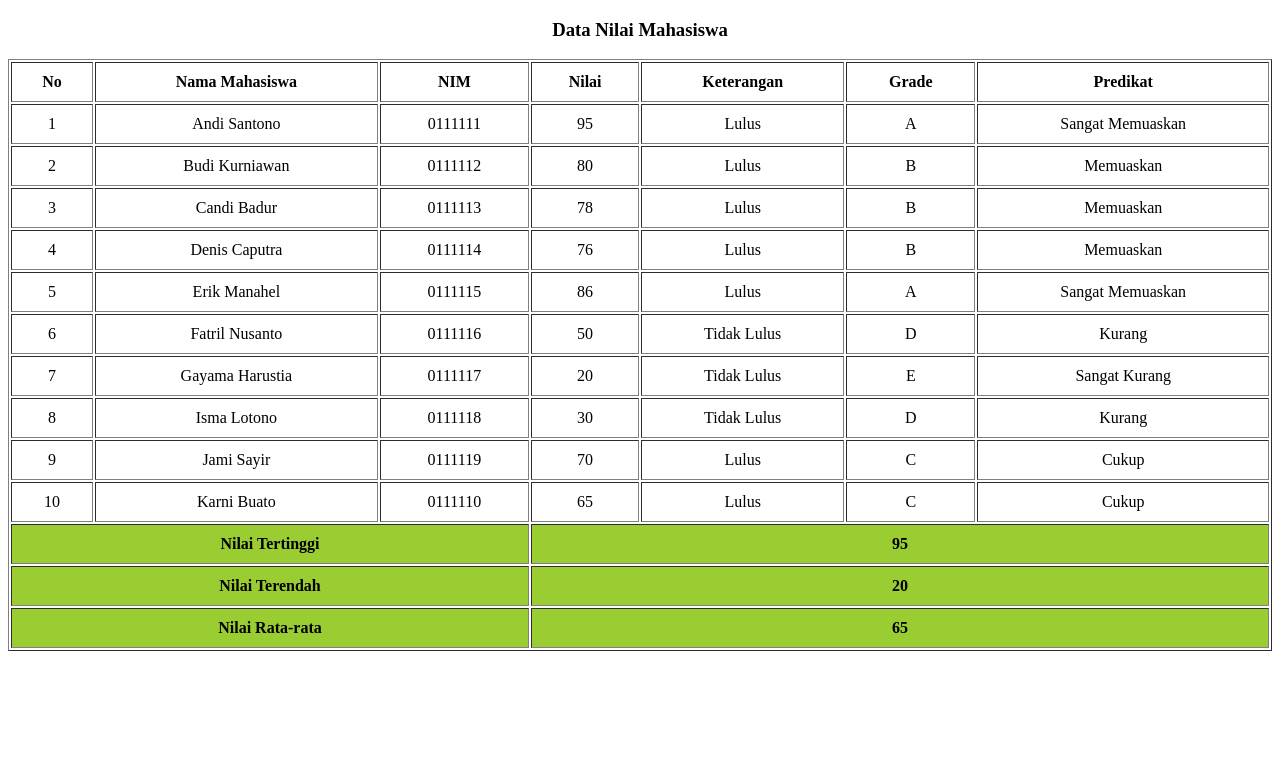
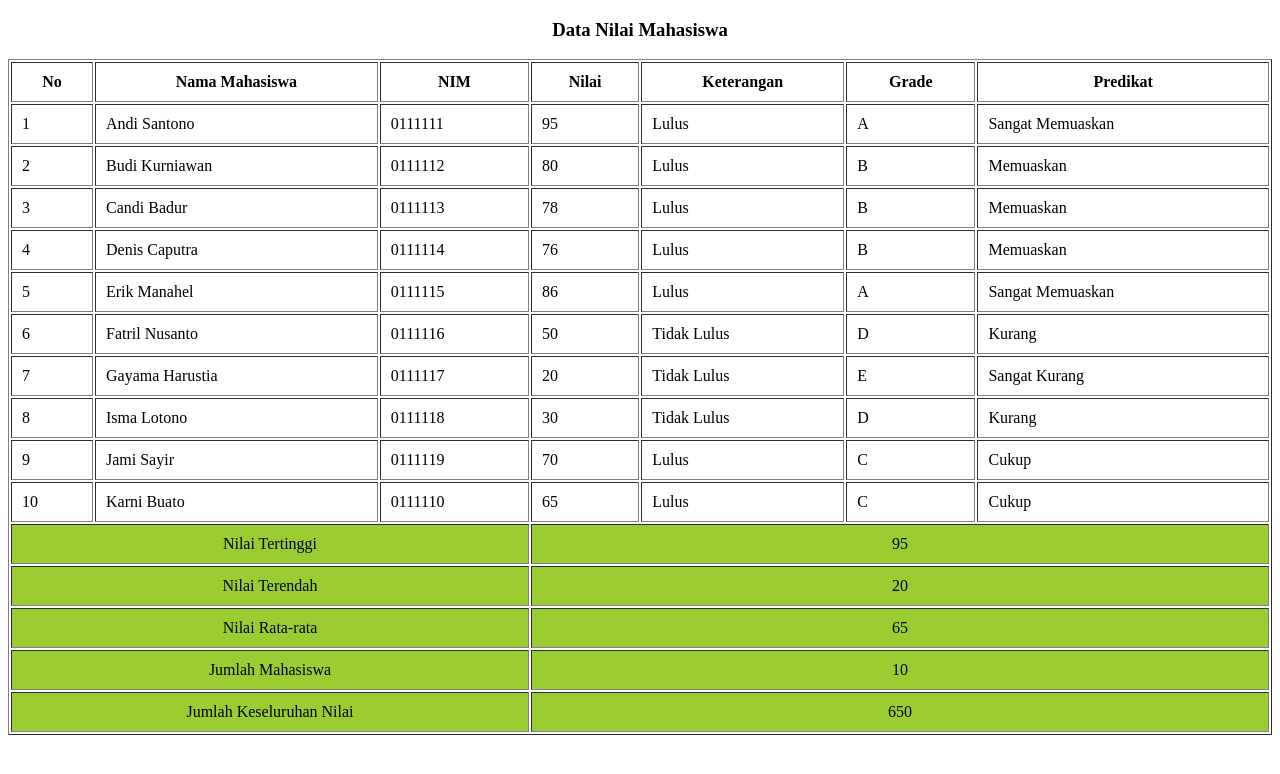
Before and after one commit to jimmywiraarbaa/php-tugas-3-MSIB, a PHP site: page / in a window 1280 px wide. Shown: the top 774 px of the page. Run offline with PHP 8.4, Linux system fonts and the light colour scheme.

Commit message:
tambahaan

```diff
--- a/index.php
+++ b/index.php
@@ -42,7 +42,7 @@ function tentukanGrade($nilai)
 
 <body>
     <h3 align="center">Data Nilai Mahasiswa</h3>
-    <table border="1" cellpadding="10" cellspacing="2" width="100%" style="text-align: center;">
+    <table border="1" cellpadding="10" cellspacing="2" width="100%">
         <thead>
             <tr>
                 <?php foreach ($ar_judul as $judul) { ?>
@@ -100,18 +100,26 @@ function tentukanGrade($nilai)
                 </tr>
             <?php } ?>
         </tbody>
-        <tfoot style="background-color: yellowgreen; font-weight: bold;">
+        <tfoot style="background-color: yellowgreen;">
             <tr>
-                <td colspan="3">Nilai Tertinggi</td>
-                <td colspan="4"><?= $nilai_tertinggi ?></td>
+                <td colspan="3" style="text-align: center;">Nilai Tertinggi</td>
+                <td colspan="4" style="text-align: center;"><?= $nilai_tertinggi ?></td>
             </tr>
             <tr>
-                <td colspan="3">Nilai Terendah</td>
-                <td colspan="4"><?= $nilai_terendah ?></td>
+                <td colspan="3" style="text-align: center;">Nilai Terendah</td>
+                <td colspan="4" style="text-align: center;"><?= $nilai_terendah ?></td>
             </tr>
             <tr>
-                <td colspan="3">Nilai Rata-rata</td>
-                <td colspan="4"><?= round($total_nilai / $jumlah_mahasiswa, 2) ?></td>
+                <td colspan="3" style="text-align: center;">Nilai Rata-rata</td>
+                <td colspan="4" style="text-align: center;"><?= round($total_nilai / $jumlah_mahasiswa, 2) ?></td>
+            </tr>
+            <tr>
+                <td colspan="3" style="text-align: center;">Jumlah Mahasiswa</td>
+                <td colspan="4" style="text-align: center;"><?= $jumlah_mahasiswa ?></td>
+            </tr>
+            <tr>
+                <td colspan="3" style="text-align: center;">Jumlah Keseluruhan Nilai</td>
+                <td colspan="4" style="text-align: center;"><?= $total_nilai ?></td>
             </tr>
         </tfoot>
     </table>
```
